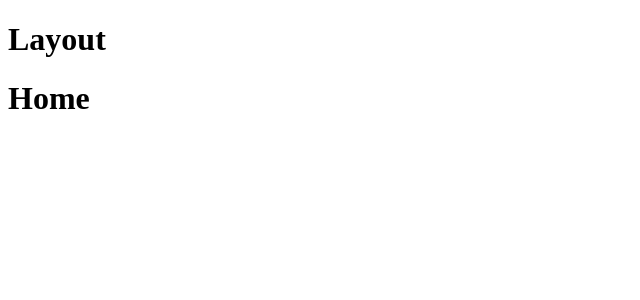
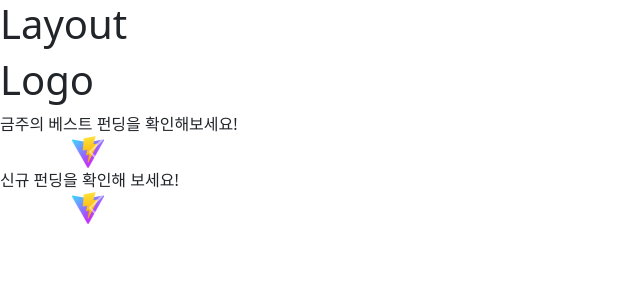
Before and after one commit to vi117/mc_final, a React (Vite) app in the folder packages/frontend/: page / in a window 1280 px wide. Shown: the top 300 px of the page, without its empty margins (0-640 px from the left). Built offline with nearby package versions, Linux system fonts and the light colour scheme.

Commit message:
feat: add HomePage design (#25)
홈페이지 단순 디자인 추가

```diff
--- a/packages/frontend/package.json
+++ b/packages/frontend/package.json
@@ -10,7 +10,9 @@
     "preview": "vite preview"
   },
   "dependencies": {
+    "bootstrap": "^5.3.1",
     "react": "^18.2.0",
+    "react-bootstrap": "^2.8.0",
     "react-dom": "^18.2.0",
     "react-router-dom": "^6.15.0"
   },
--- a/packages/frontend/src/App.jsx
+++ b/packages/frontend/src/App.jsx
@@ -1,12 +1,16 @@
 import { createBrowserRouter, RouterProvider } from "react-router-dom";
 import { Layout } from "./component/layout/Layout";
+
+import "bootstrap/dist/css/bootstrap.min.css";
+
+import HomePage from "./pages/home";
 
 const browserRouter = createBrowserRouter([
   {
     path: "/",
     element: <Layout />,
     children: [
-      { path: "/", element: <h1>Home</h1> },
+      { path: "/", element: <HomePage></HomePage> },
       /**
        * About Page
        */
--- /dev/null
+++ b/packages/frontend/src/pages/home/index.jsx
@@ -0,0 +1,53 @@
+import { Carousel } from "react-bootstrap";
+
+export function HomePage() {
+  return (
+    <>
+      <h1>Logo</h1>
+      금주의 베스트 펀딩을 확인해보세요!
+      <Carousel>
+        <Carousel.Item>
+          <img src="/vite.svg"></img>
+          <Carousel.Caption>
+            <h3>강아지 구조 펀딩</h3>
+          </Carousel.Caption>
+        </Carousel.Item>
+        <Carousel.Item>
+          <img src="/vite.svg"></img>
+          <Carousel.Caption>
+            <h3>새로운 파충류 온도 조절 장치 펀딩</h3>
+          </Carousel.Caption>
+        </Carousel.Item>
+        <Carousel.Item>
+          <img src="/vite.svg"></img>
+          <Carousel.Caption>
+            <h3>아무거나</h3>
+          </Carousel.Caption>
+        </Carousel.Item>
+      </Carousel>
+      신규 펀딩을 확인해 보세요!
+      <Carousel>
+        <Carousel.Item>
+          <img src="/vite.svg"></img>
+          <Carousel.Caption>
+            <h3>강아지 구조 펀딩</h3>
+          </Carousel.Caption>
+        </Carousel.Item>
+        <Carousel.Item>
+          <img src="/vite.svg"></img>
+          <Carousel.Caption>
+            <h3>새로운 파충류 온도 조절 장치 펀딩</h3>
+          </Carousel.Caption>
+        </Carousel.Item>
+        <Carousel.Item>
+          <img src="/vite.svg"></img>
+          <Carousel.Caption>
+            <h3>아무거나</h3>
+          </Carousel.Caption>
+        </Carousel.Item>
+      </Carousel>
+    </>
+  );
+}
+
+export default HomePage;
```
Also changed, not shown: 1 other file (tests, documents, lock files or other folders).
